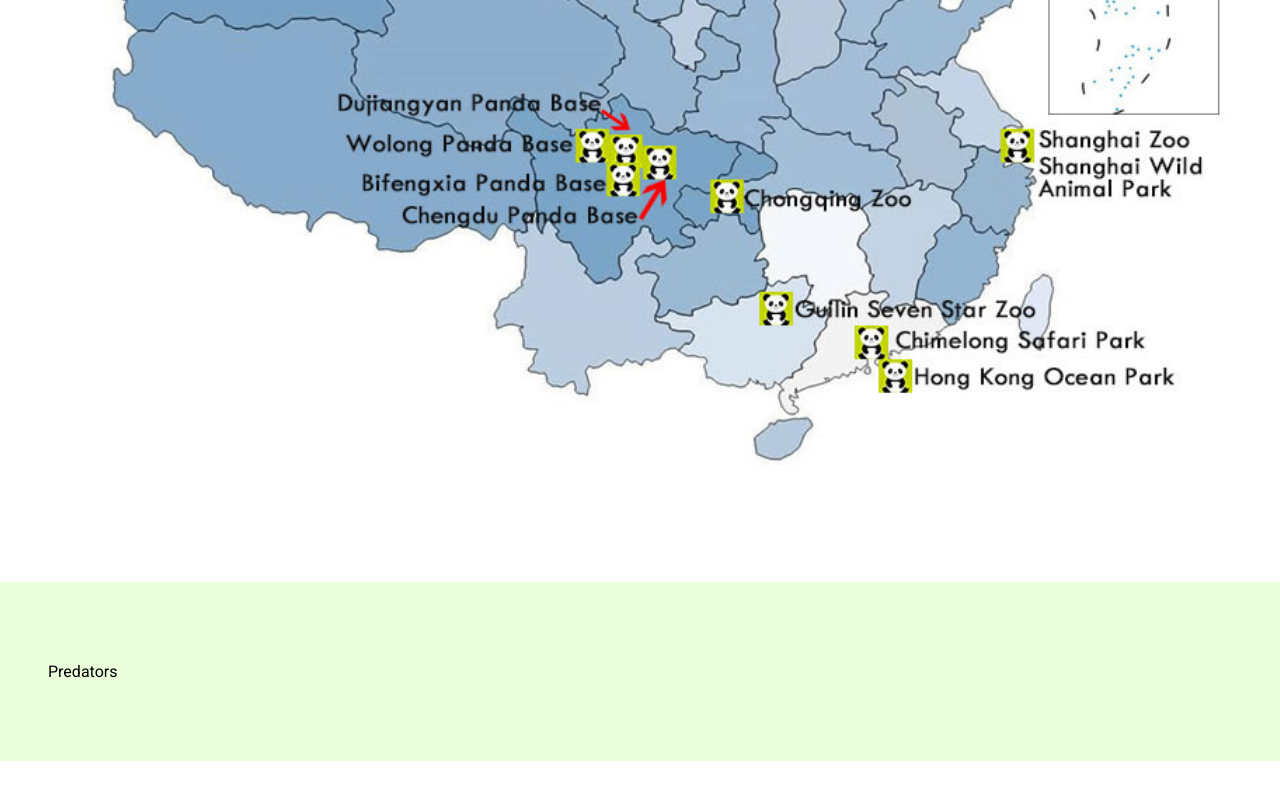
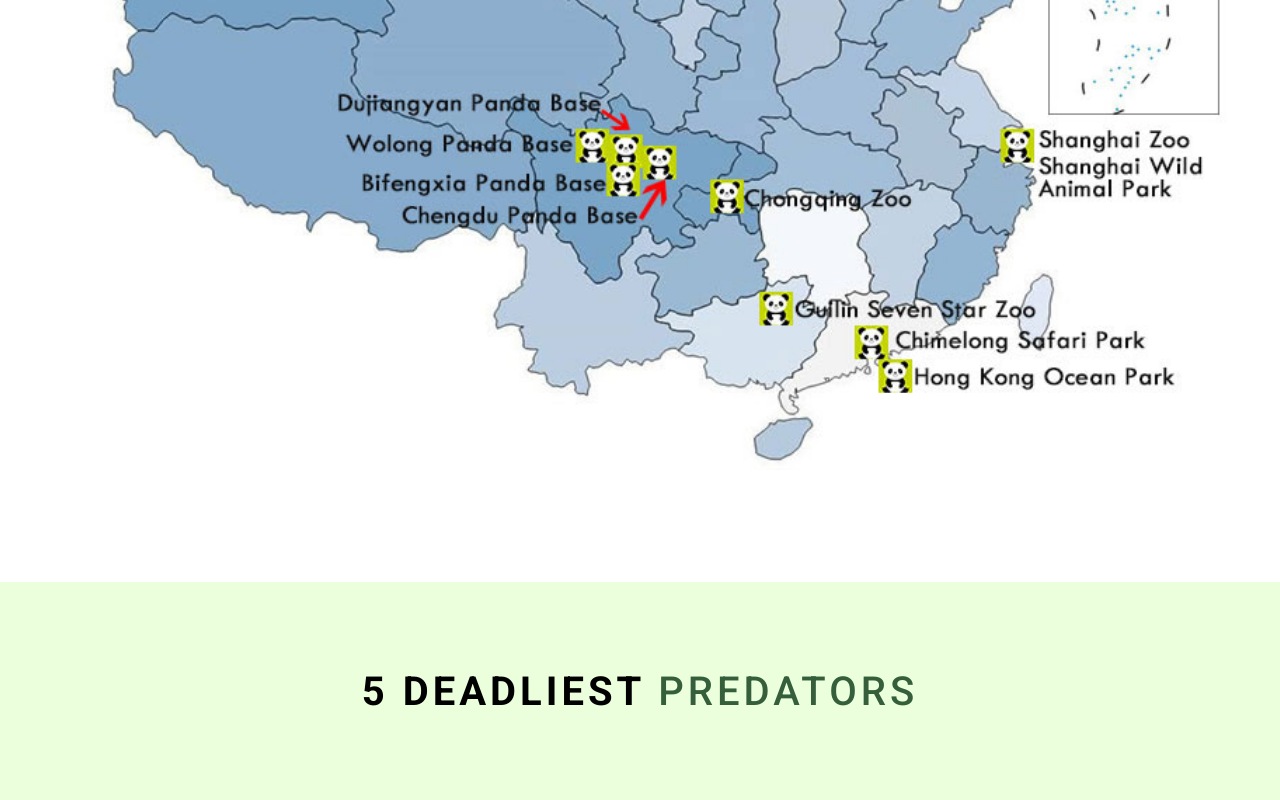
Before and after one commit to Joycey83/panda-facts, a React (Create React App) app: page / in a window 1280 px wide. Shown: the part 5148-5948 px from the top of the page. Before the commit the page ends 5909 px from the top, so only its background shows below. Built offline with nearby package versions, Linux system fonts and the light colour scheme.

Commit message:
imported the reusable heading component into the predator component

```diff
--- a/src/components/Predators.js
+++ b/src/components/Predators.js
@@ -1,7 +1,11 @@
+import Heading from "./Heading";
+
 const Predators = () => {
   return (
     <>
-      <section className="section predator__container">Predators</section>
+      <section className="section predator__container">
+        <Heading mainHeading="5 deadliest" spanHeading="predators" />
+      </section>
     </>
   );
 };
```
